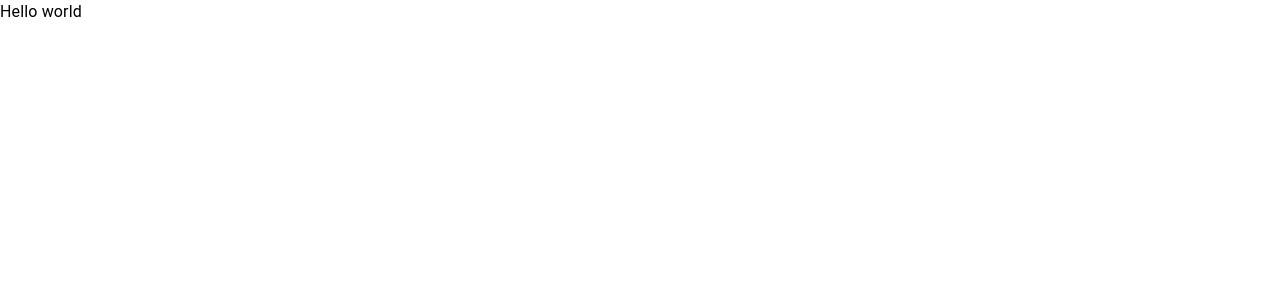
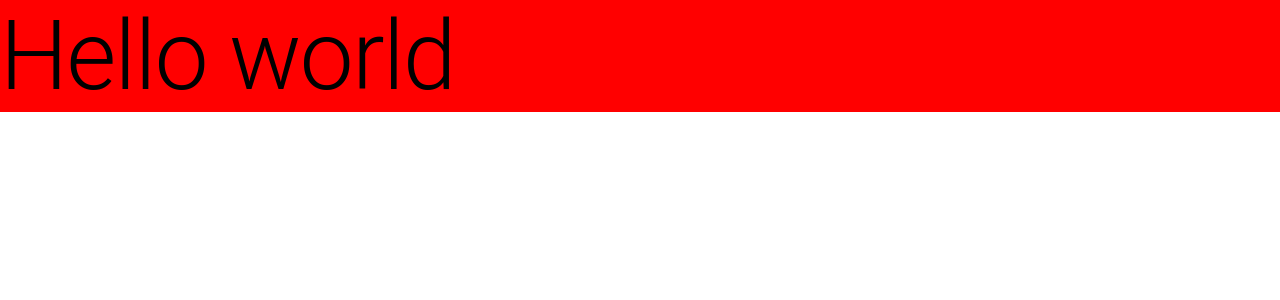
Before and after one commit to SoerenDit/climbing-coders, a React (Create React App) app in the folder christmas-calendar/: page / in a window 1280 px wide. Shown: the top 300 px of the page. Built offline with nearby package versions, Linux system fonts and the light colour scheme.

Commit message:
Moved package json files

```diff
--- a/christmas-calendar/package.json
+++ b/christmas-calendar/package.json
@@ -3,6 +3,9 @@
   "version": "0.1.0",
   "private": true,
   "dependencies": {
+    "@emotion/react": "^11.10.5",
+    "@emotion/styled": "^11.10.5",
+    "@mui/material": "^5.10.17",
     "@testing-library/jest-dom": "^5.16.5",
     "@testing-library/react": "^13.4.0",
     "@testing-library/user-event": "^13.5.0",
--- a/christmas-calendar/src/App.tsx
+++ b/christmas-calendar/src/App.tsx
@@ -2,7 +2,7 @@ import {Typography} from '@mui/material';
 
 function App() {
   return (
-    <Typography>
+    <Typography variant='h1' sx={{backgroundColor:'red'}}>
       Hello world
     </Typography>
   );
```
Also changed, not shown: package.json (deleted, +0 -9 lines), 2 other files (tests, documents, lock files or other folders).
